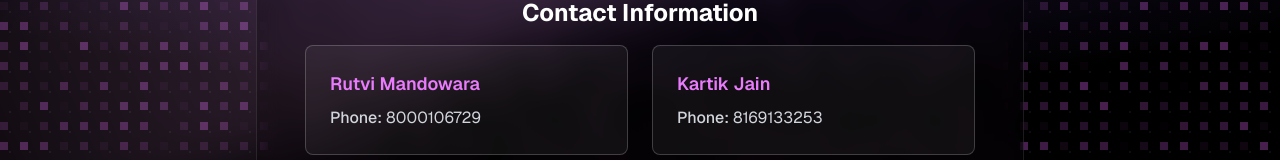
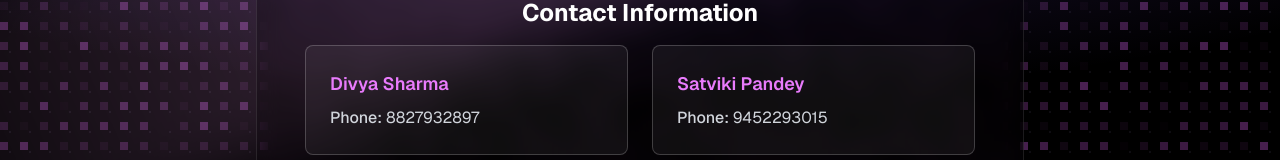
Before and after one commit to MPSTME-ACM/pfe-regi, a Next.js app: page / in a window 1280 px wide. Shown: the part 558-718 px from the top of the page. Built offline with nearby package versions, Linux system fonts and the light colour scheme; no server answers; the database is empty.

Commit message:
Update ClosedNotice.tsx

```diff
--- a/src/app/_components/ClosedNotice.tsx
+++ b/src/app/_components/ClosedNotice.tsx
@@ -8,8 +8,8 @@ import type { EventConfig } from '@/lib/db/schema';
 // page.save.tsx and committing.
 
 const CONTACTS = [
-  { name: 'Rutvi Mandowara', phone: '8000106729' },
-  { name: 'Kartik Jain', phone: '8169133253' },
+  { name: 'Divya Sharma', phone: '8827932897' },
+  { name: 'Satviki Pandey', phone: '9452293015' },
 ];
 
 export default function ClosedNotice({
```
